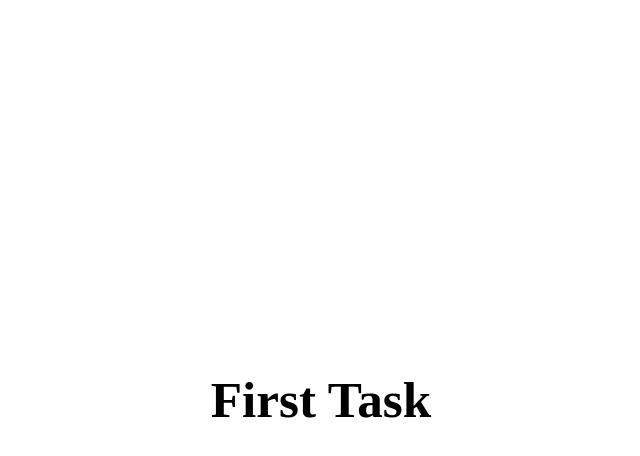
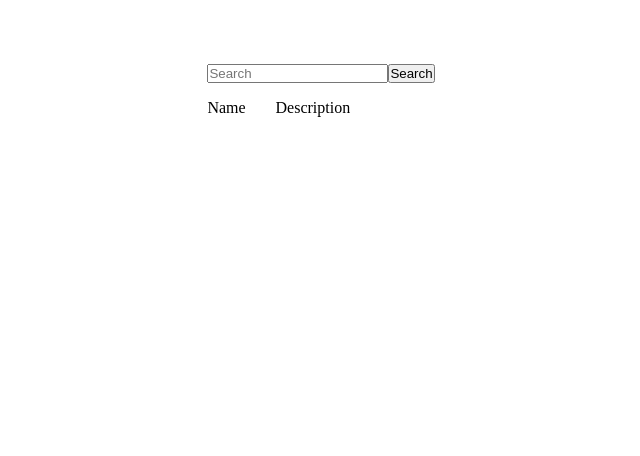
Before and after one commit to violettab21/react2025q3, a React (Vite) app in the folder rs-react-app/: page / in a window 1280 px wide. Shown: the top 456 px of the page, without its empty margins (319-959 px from the left). Built offline with nearby package versions, Linux system fonts and the light colour scheme.

Commit message:
feat: create search and result components

```diff
--- a/rs-react-app/src/App.css
+++ b/rs-react-app/src/App.css
@@ -1,3 +1,4 @@
 .main {
   width: 100%;
+  padding: 3rem 0;
 }
--- a/rs-react-app/src/App.tsx
+++ b/rs-react-app/src/App.tsx
@@ -1,10 +1,13 @@
 import './App.css';
+import { Results } from './Results';
+import { Search } from './Search';
 
 function App() {
   return (
     <>
       <main className="main">
-        <h1>First Task</h1>
+        <Search />
+        <Results />
       </main>
     </>
   );
--- /dev/null
+++ b/rs-react-app/src/Results.tsx
@@ -0,0 +1,16 @@
+import { Component } from 'react';
+import './results.css';
+
+export class Results extends Component {
+  render() {
+    return (
+      <div className="resultsContainer">
+        <div className="resultHeader">
+          <p className="columnName">Name</p>
+          <p className="columnDescription">Description</p>
+        </div>
+        <div className="resultRows"></div>
+      </div>
+    );
+  }
+}
--- /dev/null
+++ b/rs-react-app/src/Search.tsx
@@ -0,0 +1,13 @@
+import { Component } from 'react';
+import './search.css';
+
+export class Search extends Component {
+  render() {
+    return (
+      <div className="searchContainer">
+        <input className="searchInput" placeholder="Search"></input>
+        <button className="searchButton">Search</button>
+      </div>
+    );
+  }
+}
--- a/rs-react-app/src/index.css
+++ b/rs-react-app/src/index.css
@@ -7,7 +7,6 @@ body {
   margin: 0;
   display: flex;
   justify-content: center;
-  align-items: center;
   min-height: 100vh;
 }
 
--- /dev/null
+++ b/rs-react-app/src/results.css
@@ -0,0 +1,11 @@
+.resultHeader {
+  display: flex;
+}
+
+.columnName {
+  width: 30%;
+}
+
+.columnDescription {
+  width: 70%;
+}
--- /dev/null
+++ b/rs-react-app/src/search.css
@@ -0,0 +1,3 @@
+.searchContainer {
+  padding: 1rem 0;
+}
```
